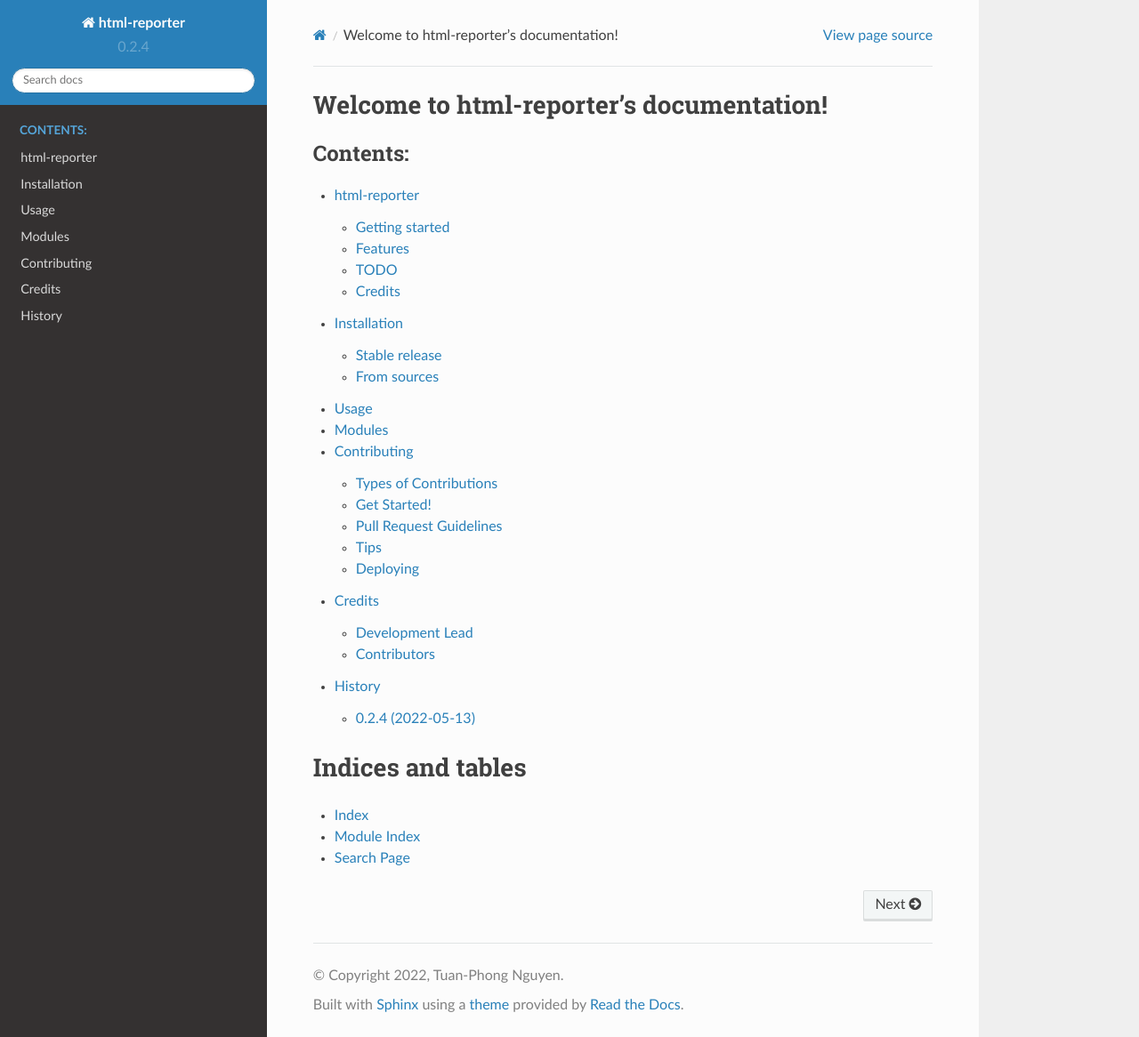
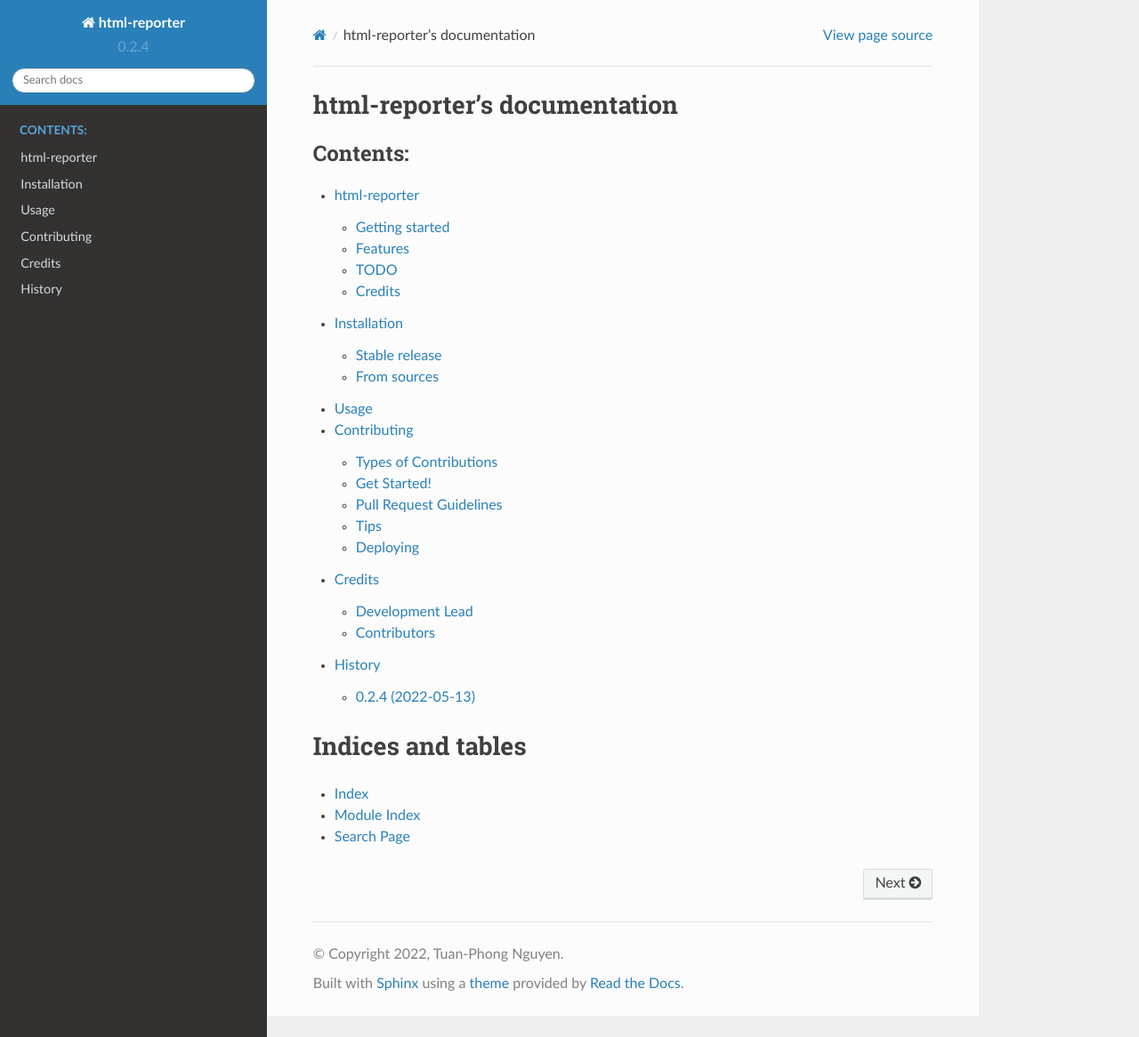
Before and after one commit to phongnt570/html-reporter, a Sphinx documentation site: the page built from docs/index.rst, in a window 1280 px wide and 1166 px high. Shown: the whole window at 89% size. Built offline with Sphinx 7.4.7 and the Read the Docs theme 2.0.0, drawn with Linux system fonts in a browser that asks for light colours.

Commit message:
refactor

```diff
--- a/docs/index.rst
+++ b/docs/index.rst
@@ -1,5 +1,5 @@
-Welcome to html-reporter's documentation!
-=========================================
+html-reporter's documentation
+=============================
 
 .. toctree::
    :maxdepth: 2
@@ -8,7 +8,6 @@
    readme
    installation
    usage
-   modules
    contributing
    authors
    history
--- a/docs/modules.rst
+++ /dev/null
@@ -1,2 +0,0 @@
-Modules
-=======
--- a/docs/requirements.txt
+++ b/docs/requirements.txt
@@ -3,3 +3,4 @@
 recommonmark
 sphinx-autoapi
 profane
+sphinx_rtd_theme
--- a/html_reporter/__init__.py
+++ b/html_reporter/__init__.py
@@ -3,7 +3,7 @@
 
 from .runner import HTMLTestRunner
 
-HTMLTestRunner = HTMLTestRunner
+__all__ = ['HTMLTestRunner']
 
 __author__ = 'Tuan-Phong Nguyen'
 __email__ = 'tuanphong94@gmail.com'
--- /dev/null
+++ b/requirements.txt
@@ -0,0 +1 @@
+Jinja2
```
Also changed, not shown: 1 other file.
